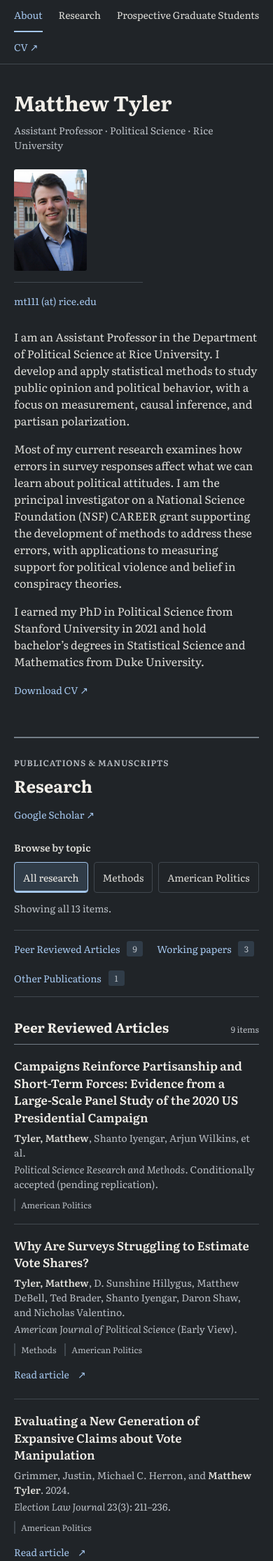
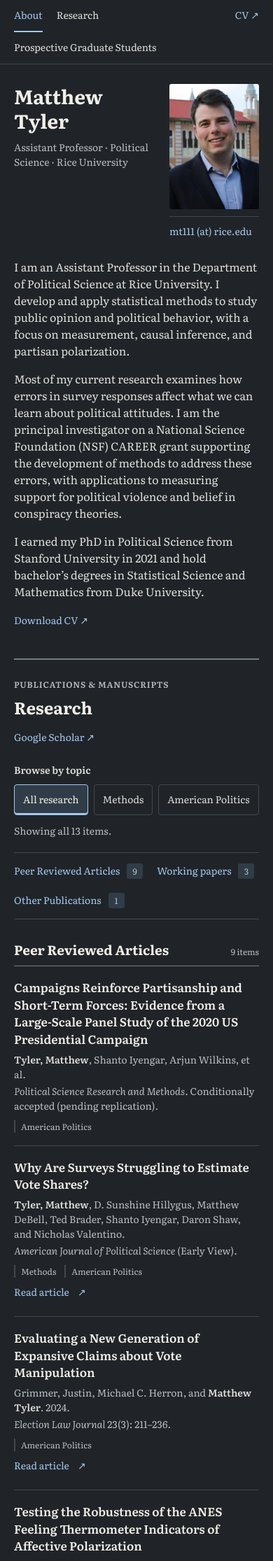
Before and after one commit to matthewtyler/matthewtyler.github.io, a Jekyll site: the page built from index.md, in a window 390 px wide. Shown: the top 2231 px of the page at 70% size. Built offline with Jekyll 4.4.1, drawn with Linux system fonts in a browser that asks for light colours.

Commit message:
Refine mobile profile layout and navigation spacing

```diff
--- a/_sass/minimal-light.scss
+++ b/_sass/minimal-light.scss
@@ -109,14 +109,15 @@ h2 { font: 700 24px/1.3 var(--font-text); letter-spacing: 0; margin: 0; }
   .article-layout { grid-template-columns: 180px minmax(0, 1fr); gap: 40px; }
 }
 @media (max-width: 760px) {
-  .header-inner { align-items: flex-start; flex-direction: column; gap: 8px; padding-top: 17px; padding-bottom: 8px; }
-  .main-nav { justify-content: space-between; width: 100%; gap: 8px 18px; flex-wrap: wrap; }
+  .header-inner { align-items: flex-start; flex-direction: column; gap: 0; padding-top: 4px; padding-bottom: 4px; }
+  .main-nav { justify-content: flex-start; width: 100%; gap: 0 24px; flex-wrap: wrap; }
   .main-nav a { padding: 12px 0; min-height: 44px; }
-  .intro { grid-template-columns: minmax(0, 1fr) 160px; grid-template-areas: "identity portrait" "biography biography"; gap: 24px; padding: 36px 0 40px; }
+  .intro { grid-template-columns: minmax(0, 1fr) clamp(128px, 32vw, 160px); grid-template-areas: "identity portrait" "biography biography"; gap: 24px; padding: 28px 0; }
   .intro-identity h1 { font-size: 30px; }
   .position { margin-bottom: 0; }
-  .portrait { max-width: 104px; }
-  .paper-list > li { grid-template-columns: minmax(0, 1fr); gap: 10px; }
+  .profile { min-width: 0; }
+  .profile-links { margin-top: 10px; padding-top: 6px; overflow-wrap: anywhere; }
+  .paper-list > li { grid-template-columns: minmax(0, 1fr); gap: 4px; }
   .paper-links { flex-direction: row; align-items: center; padding: 0; }
   .paper-links a { padding: 6px 0; }
   .article-layout { display: flex; flex-direction: column; gap: 30px; padding: 36px 0 48px; }
@@ -127,10 +128,11 @@ h2 { font: 700 24px/1.3 var(--font-text); letter-spacing: 0; margin: 0; }
 }
 @media (max-width: 440px) {
   .site-shell { padding: 0 20px; }
-  .main-nav { gap: 0 18px; }
-  .intro { grid-template-columns: minmax(0, 1fr); grid-template-areas: "identity" "portrait" "biography"; }
-  .intro-identity h1 { font-size: 30px; }
-  .profile { max-width: 184px; }
+  .main-nav { display: grid; grid-template-columns: auto 1fr auto; gap: 0 20px; }
+  .main-nav a:nth-child(3) { grid-column: 1 / -1; grid-row: 2; }
+  .main-nav .nav-cv { grid-column: 3; grid-row: 1; }
+  .intro { column-gap: 16px; }
+  .intro-identity h1 { font-size: 28px; }
   .section-heading { align-items: flex-start; flex-wrap: wrap; gap: 8px 20px; }
   .section-nav { gap: 0 20px; }
   .research-heading { gap: 12px; }
```
